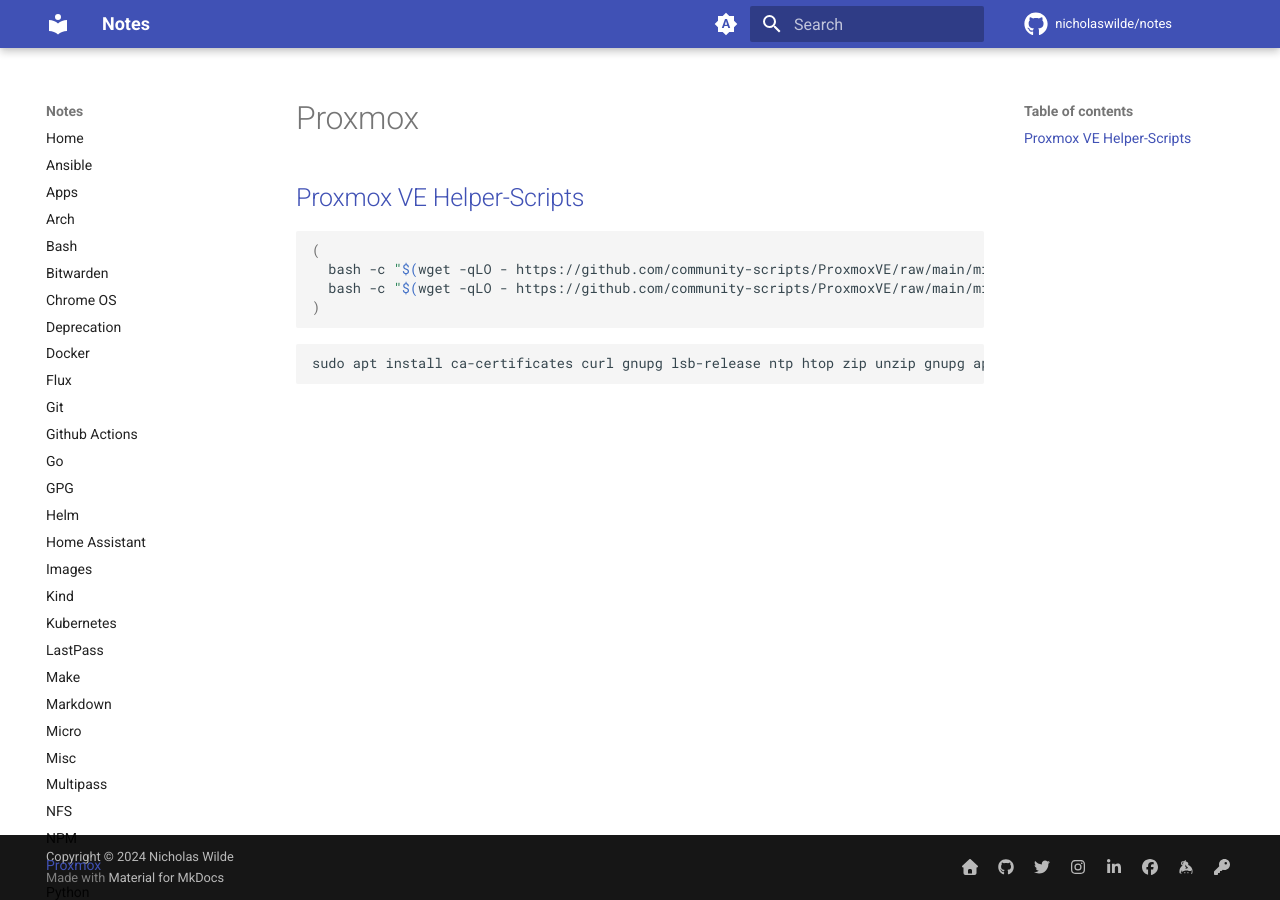
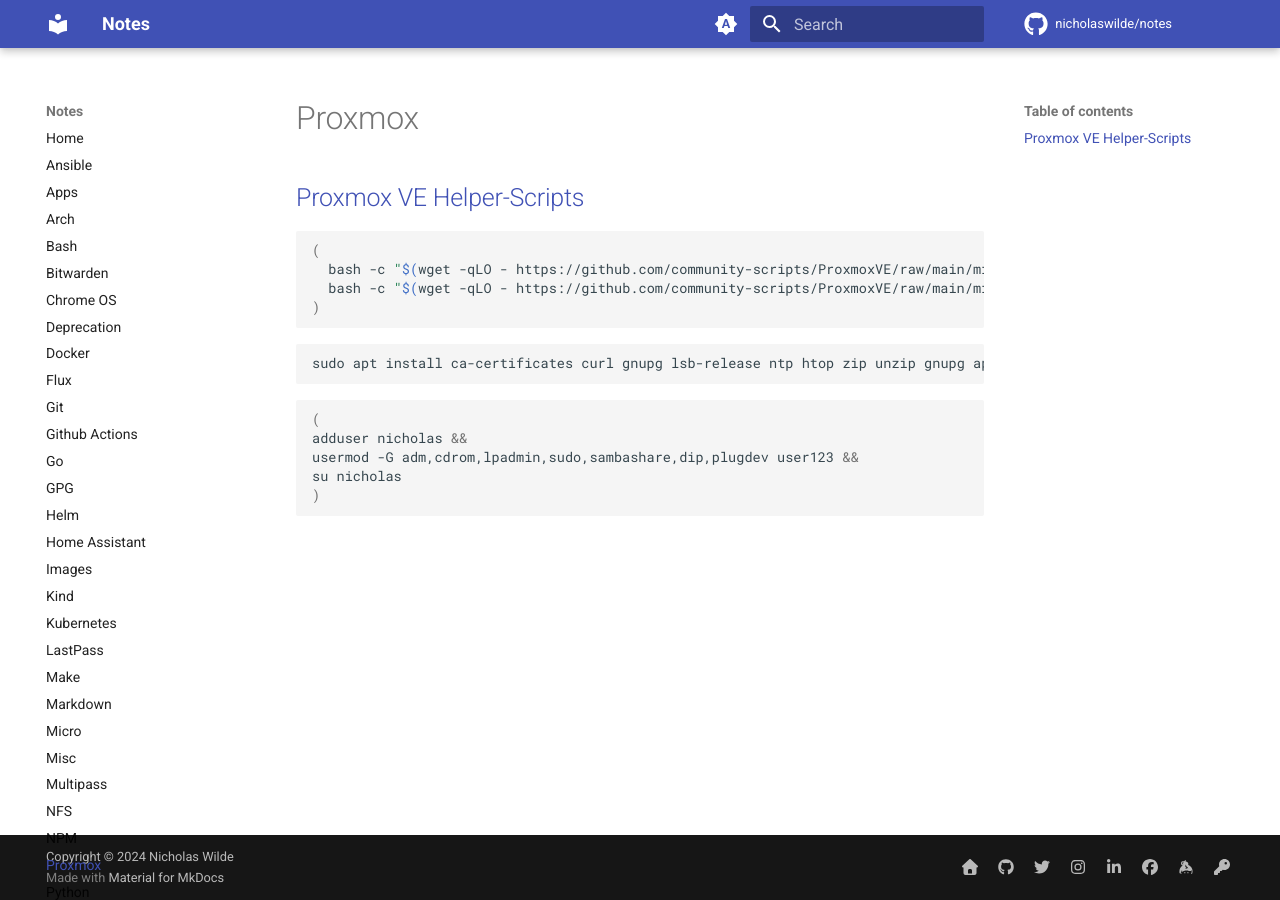
Before and after one commit to nicholaswilde/notes, an MkDocs documentation site: the page built from docs/proxmox.md, in a window 1280 px wide. Built offline with MkDocs 1.6.1 and Material for MkDocs 9.7.7, drawn with Linux system fonts in a browser that asks for light colours; comment, search, counter and statistics services are not loaded.

Commit message:
Update proxmox.md

````diff
--- a/docs/proxmox.md
+++ b/docs/proxmox.md
@@ -13,4 +13,12 @@
 sudo apt install ca-certificates curl gnupg lsb-release ntp htop zip unzip gnupg apt-transport-https ca-certificates net-tools ncdu apache2-utils ssh-import-id git build-essential
 ```
 
+```shell
+(
+adduser nicholas &&
+usermod -G adm,cdrom,lpadmin,sudo,sambashare,dip,plugdev user123 &&
+su nicholas
+)
+```
+
 [1]: <https://community-scripts.github.io/ProxmoxVE/>
````
